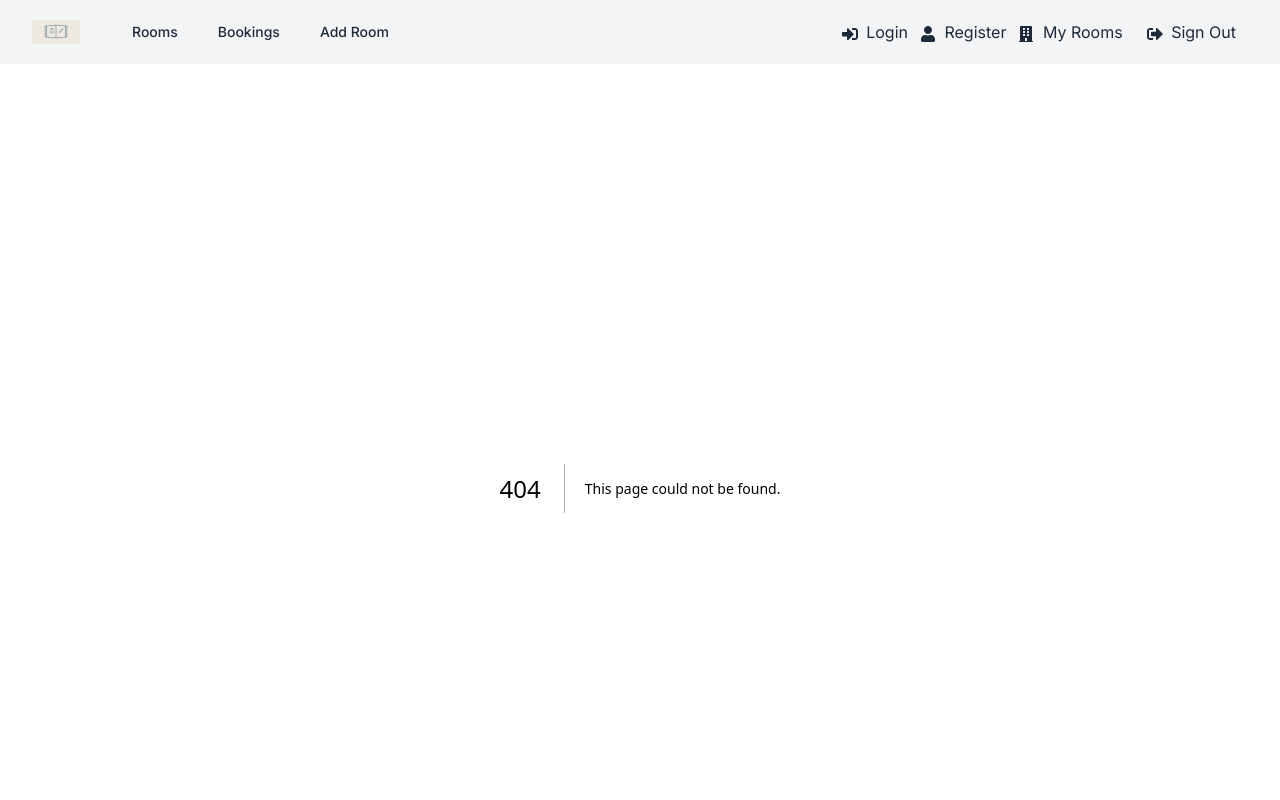
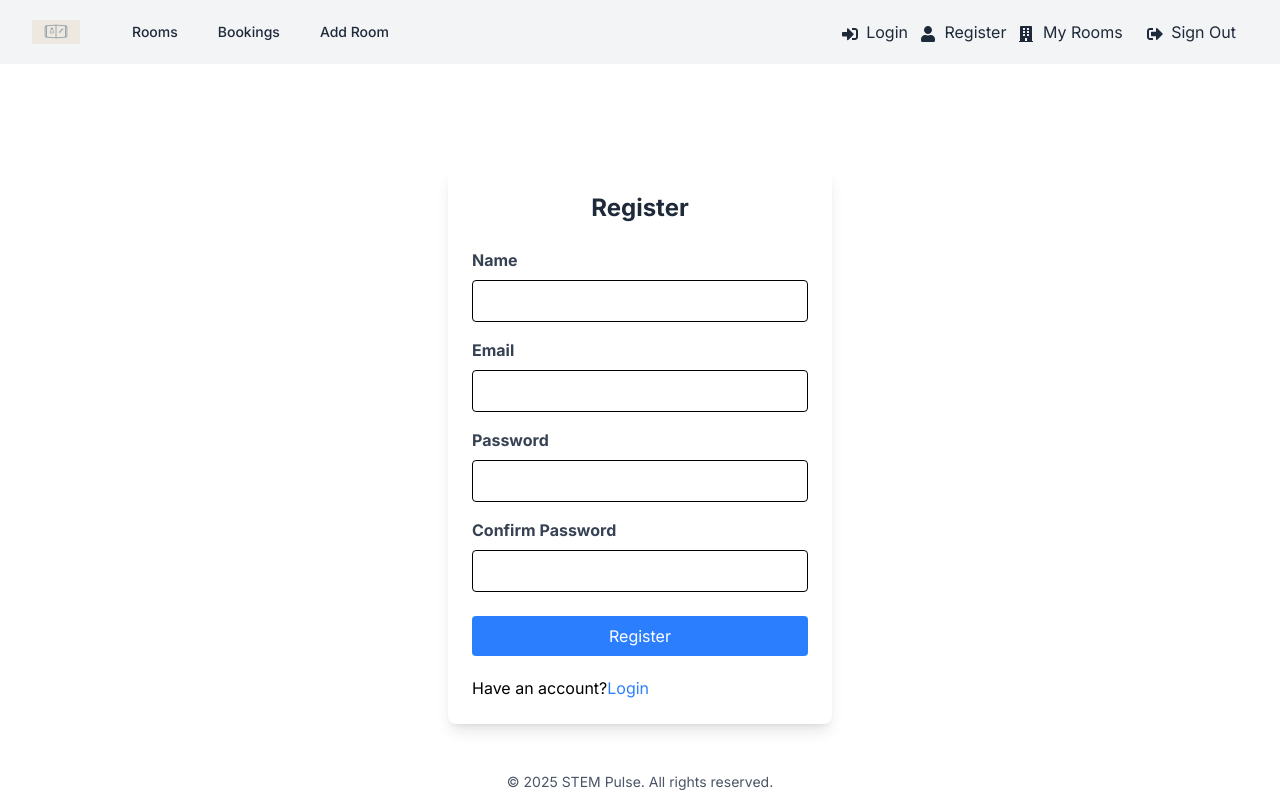
Before and after one commit to n4zzz/mmu-stem-fun-carnival, a Next.js app: page /register in a window 1280 px wide. Before the commit this address had no page. Shown: the top 800 px of the page. Built offline with nearby package versions, Linux system fonts and the light colour scheme.

Commit message:
Create login and register pages

```diff
--- /dev/null
+++ b/src/app/login/page.jsx
@@ -0,0 +1,55 @@
+import Link from "next/link";
+
+const LoginPage = () => {
+    return (
+        <div className="flex items-center justify-center">
+            <div className="bg-white shadow-lg rounded-lg p-6 w-full max-w-sm mt-20">
+                <form>
+                    <h2 className="text-2xl font-bold text-center text-gray-800 mb-6">
+                        Login
+                    </h2>
+
+                    <div className="mb-4">
+                        <label htmlFor="email" className="block text-gray-700 font-bold mb-2">
+                            Email</label>
+                        <input
+                            type="email"
+                            id="email"
+                            name="email"
+                            className="border rounded w-full py-2 px-3"
+                            required
+                        />
+                    </div>
+
+                    <div className="mb-6">
+                        <label htmlFor="password" className="block text-gray-700 font-bold mb-2">
+                            Password</label>
+                        <input
+                            type="password"
+                            id="password"
+                            name="password"
+                            className="border rounded w-full py-2 px-3"
+                            required
+                        />
+                    </div>
+
+                    <div className="flex flex-col gap-5">
+                        <button
+                            type="submit"
+                            className="bg-blue-500 text-white px-4 py-2 rounded hover:bg-blue-700"
+                        >
+                            Login
+                        </button>
+
+                        <p>
+                            No account?
+                            <Link href="/register" className="text-blue-500">Register</Link>
+                        </p>
+                    </div>
+                </form>
+            </div>
+        </div>
+    );
+}
+
+export default LoginPage;
--- /dev/null
+++ b/src/app/register/page.jsx
@@ -0,0 +1,81 @@
+import Link from "next/link";
+
+const RegisterPage = () => {
+    return (
+        <div className="flex items-center justify-center">
+            <div className="bg-white shadow-lg rounded-lg p-6 w-full max-w-sm mt-20">
+                <form>
+                    <h2 className="text-2xl font-bold text-center text-gray-800 mb-6">
+                        Register
+                    </h2>
+
+                    <div className="mb-4">
+                        <label htmlFor="name" className="block text-gray-700 font-bold mb-2">
+                            Name</label>
+                        <input
+                            type="text"
+                            id="name"
+                            name="name"
+                            className="border rounded w-full py-2 px-3"
+                            required
+                        />
+                    </div>
+
+                    <div className="mb-4">
+                        <label htmlFor="email" className="block text-gray-700 font-bold mb-2">
+                            Email</label>
+                        <input
+                            type="email"
+                            id="email"
+                            name="email"
+                            className="border rounded w-full py-2 px-3"
+                            required
+                        />
+                    </div>
+
+                    <div className="mb-4">
+                        <label htmlFor="password" className="block text-gray-700 font-bold mb-2">
+                            Password</label>
+                        <input
+                            type="password"
+                            id="password"
+                            name="password"
+                            className="border rounded w-full py-2 px-3"
+                            required
+                        />
+                    </div>
+
+                    <div className="mb-6">
+                        <label
+                            htmlFor="confirm-password"
+                            className="block text-gray-700 font-bold mb-2">
+                                Confirm Password</label>
+                        <input
+                            type="password"
+                            id="confirm-password"
+                            name="confirm-password"
+                            className="border rounded w-full py-2 px-3"
+                            required
+                        />
+                    </div>
+
+                    <div className="flex flex-col gap-5">
+                        <button
+                            type="submit"
+                            className="bg-blue-500 text-white px-4 py-2 rounded hover:bg-blue-700"
+                        >
+                            Register
+                        </button>
+
+                        <p>
+                            Have an account?
+                            <Link href="/login" className="text-blue-500">Login</Link>
+                        </p>
+                    </div>
+                </form>
+            </div>
+        </div>
+    );
+}
+
+export default RegisterPage;
--- a/src/components/Header.jsx
+++ b/src/components/Header.jsx
@@ -16,24 +16,24 @@
                             <div className="ml-10 flex items-baseline space-x-4">
                                 <Link href="/" className="rounded-md px-3 py-2 text-sm font-medium text-gray-800 hover:bg-gray-700 hover:text-white">Rooms</Link>
                                  {/* <!-- Logged In Only --> */}
-                                <Link href="/bookings.html" className="rounded-md px-3 py-2 text-sm font-medium text-gray-800 hover:bg-gray-700 hover:text-white">Bookings</Link>
-                                <Link href="/add-room.html" className="rounded-md px-3 py-2 text-sm font-medium text-gray-800 hover:bg-gray-700 hover:text-white">Add Room</Link>
+                                <Link href="/bookings" className="rounded-md px-3 py-2 text-sm font-medium text-gray-800 hover:bg-gray-700 hover:text-white">Bookings</Link>
+                                <Link href="/rooms/add" className="rounded-md px-3 py-2 text-sm font-medium text-gray-800 hover:bg-gray-700 hover:text-white">Add Room</Link>
                             </div>
                         </div>
                     </div>
                     {/* <!-- Right Side Menu --> */}
                     <div className="ml-auto">
                         <div className="ml-4 flex items-center md:ml-6">
-                            <Link href="login.html" className="mr-3 text-gray-800 hover:text-gray-600">
+                            <Link href="/login" className="mr-3 text-gray-800 hover:text-gray-600">
                                 <FaSignInAlt className="inline mr-1"/> Login
                             </Link>
-                            <Link href="register.html" className="mr-3 text-gray-800 hover:text-gray-600">
+                            <Link href="/register" className="mr-3 text-gray-800 hover:text-gray-600">
                                 <FaUser className="inline mr-1"/> Register
                             </Link>
-                            <Link href="my-rooms.html" className="mr-3 text-gray-800 hover:text-gray-600">
+                            <Link href="/rooms/my" className="mr-3 text-gray-800 hover:text-gray-600">
                                 <FaBuilding className="inline mr-1"/> My Rooms
                             </Link>
-                            <Link href="login.html" className="mx-3 text-gray-800 hover:text-gray-600">
+                            <Link href="/login" className="mx-3 text-gray-800 hover:text-gray-600">
                                 <FaSignOutAlt className="inline mr-1"/> Sign Out
                             </Link>
                         </div>
@@ -48,10 +48,10 @@
                         Rooms
                     </Link>
                       {/* <!-- Logged In Only --> */}
-                    <Link href="/bookings.html" className="block rounded-md px-3 py-2 text-base font-medium text-gray-800 hover:bg-gray-700 hover:text-white">
+                    <Link href="/bookings" className="block rounded-md px-3 py-2 text-base font-medium text-gray-800 hover:bg-gray-700 hover:text-white">
                         Bookings
                     </Link>
-                    <Link href="/add-room.html" className="block rounded-md px-3 py-2 text-base font-medium text-gray-800 hover:bg-gray-700 hover:text-white">
+                    <Link href="/rooms/add" className="block rounded-md px-3 py-2 text-base font-medium text-gray-800 hover:bg-gray-700 hover:text-white">
                         Add Room
                     </Link>
                 </div>
```
